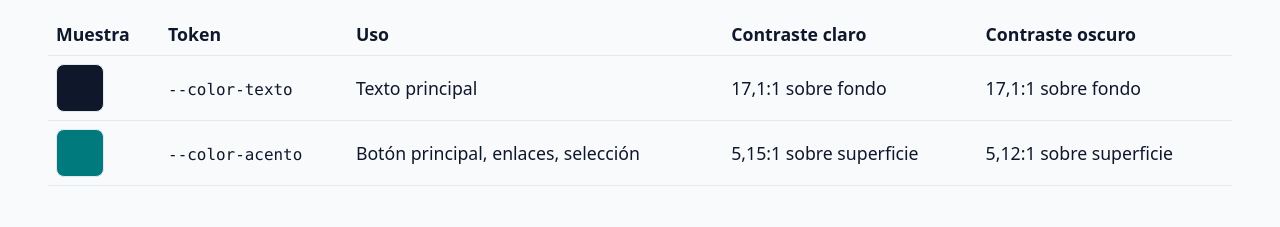
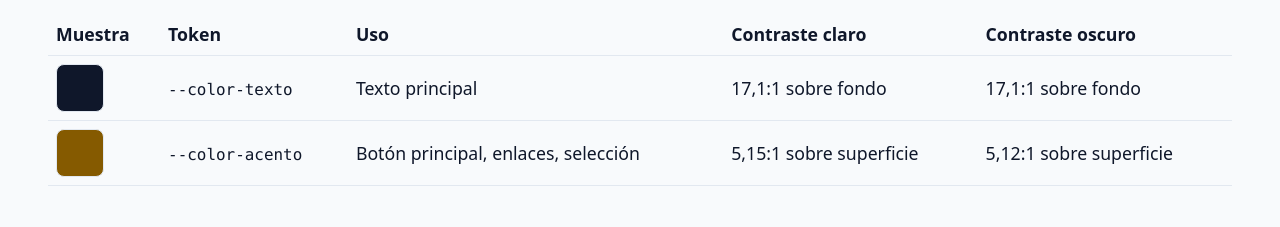
Before and after one commit to danielmoreno37/PadelComunidad_DanielLlorcaMoreno, a website: page guia.html in a window 1280 px wide. Shown: the part 273-500 px from the top of the page. Drawn offline with Linux system fonts and the light colour scheme.

Commit message:
Corrección de colores

```diff
--- a/scss/abstracts/_tokens.scss
+++ b/scss/abstracts/_tokens.scss
@@ -27,12 +27,12 @@ $primitivos: (
   "neutro-900": #0f172a,
 
   // TODO Fase 1: escala del color de acento de tu ficha de caso
-  "acento-50": #f0fdfa,
-  "acento-300": #5ee0e2,
-  "acento-400": #00aaad,
-  "acento-700": #007a7d,
-  "acento-800": #006466,
-  "acento-950": #042f2e,
+  "acento-50": #fff1bf,
+  "acento-300": #f5c66d,
+  "acento-400": #d4a64c,
+  "acento-700": #855a00,
+  "acento-800": #624000,
+  "acento-950": #231200,
 
   "exito-50": #ecfdf5,
   "exito-300": #6ee7b7,
```
Also changed, not shown: css/estilos.css, 1 other file.
